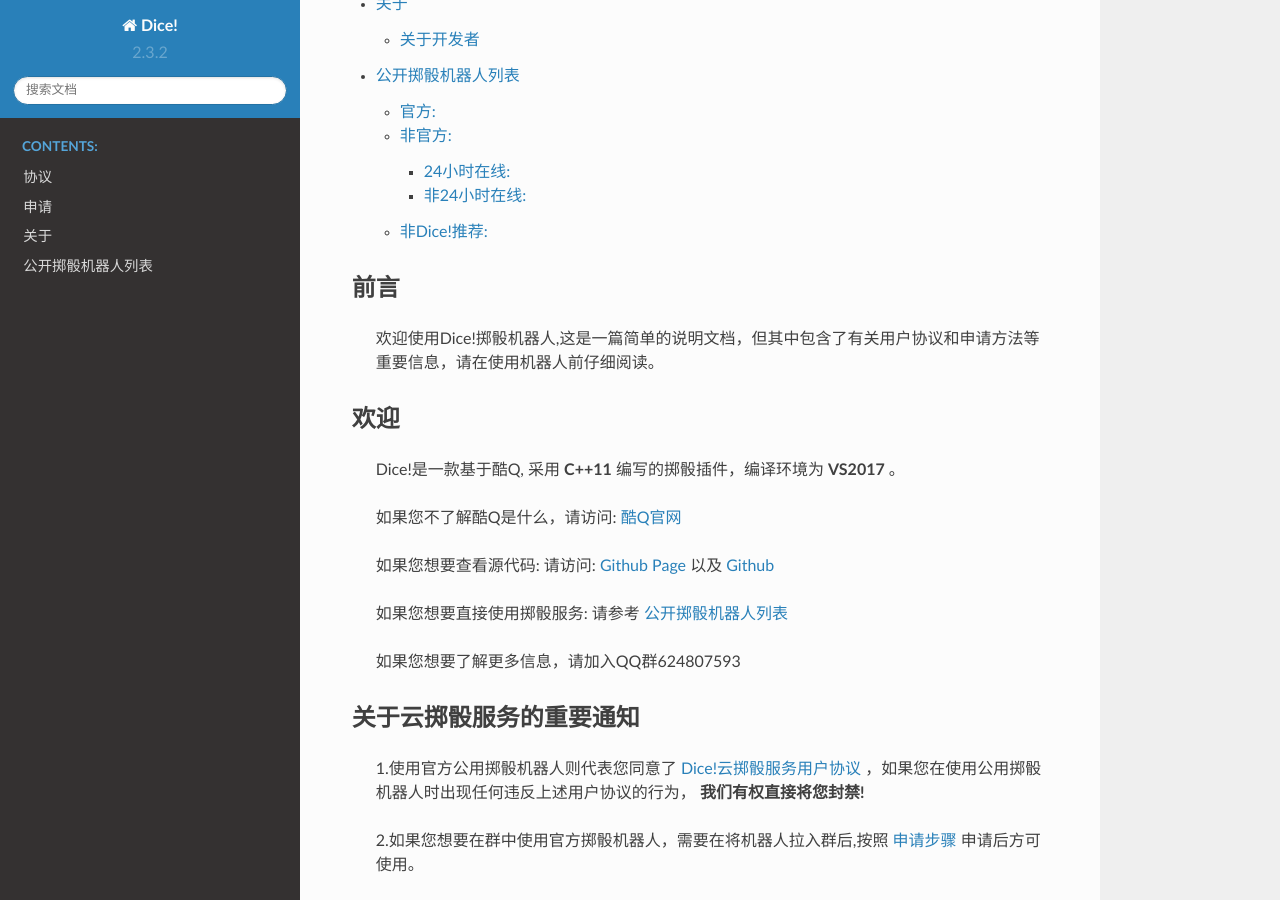
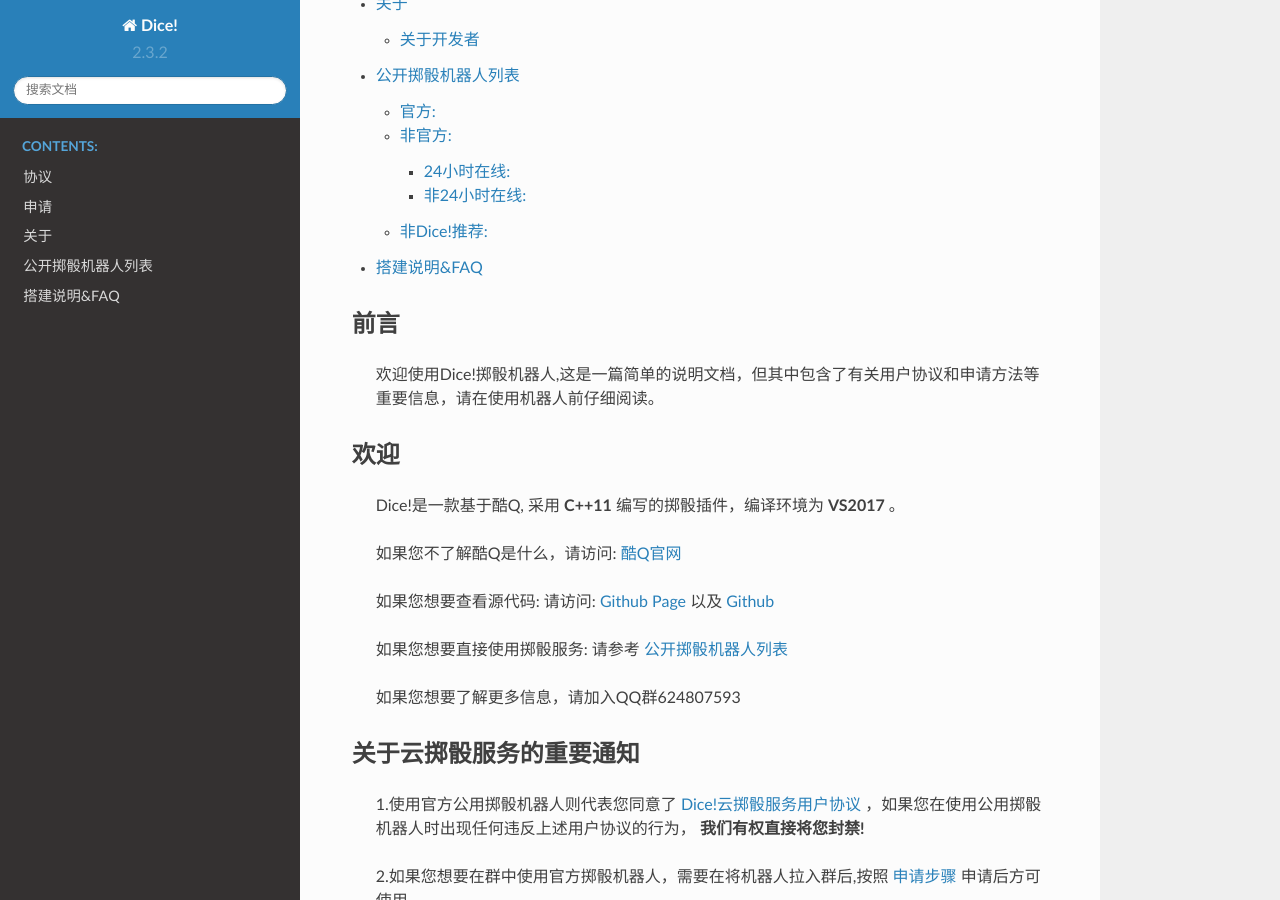
Before and after one commit to Dice-Developer-Team/Dice, a Sphinx documentation site: the page built from docs/index.rst, in a window 1280 px wide and 900 px high, scrolled down 497 px. Built offline with Sphinx 7.4.7 and the Read the Docs theme 2.0.0, drawn with Linux system fonts in a browser that asks for light colours.

Commit message:
Update Doc

```diff
--- /dev/null
+++ b/docs/Setup.rst
@@ -0,0 +1,4 @@
+搭建说明&FAQ
+==========================
+
+请参考 `搭建&FAQ PDF <./_static/骰子搭建说明&FAQ.pdf>`_
--- a/docs/index.rst
+++ b/docs/index.rst
@@ -14,6 +14,7 @@
    Apply
    About
    DiceList
+   Setup
 
 前言
 -----------
```
Also changed, not shown: 2 other files.
